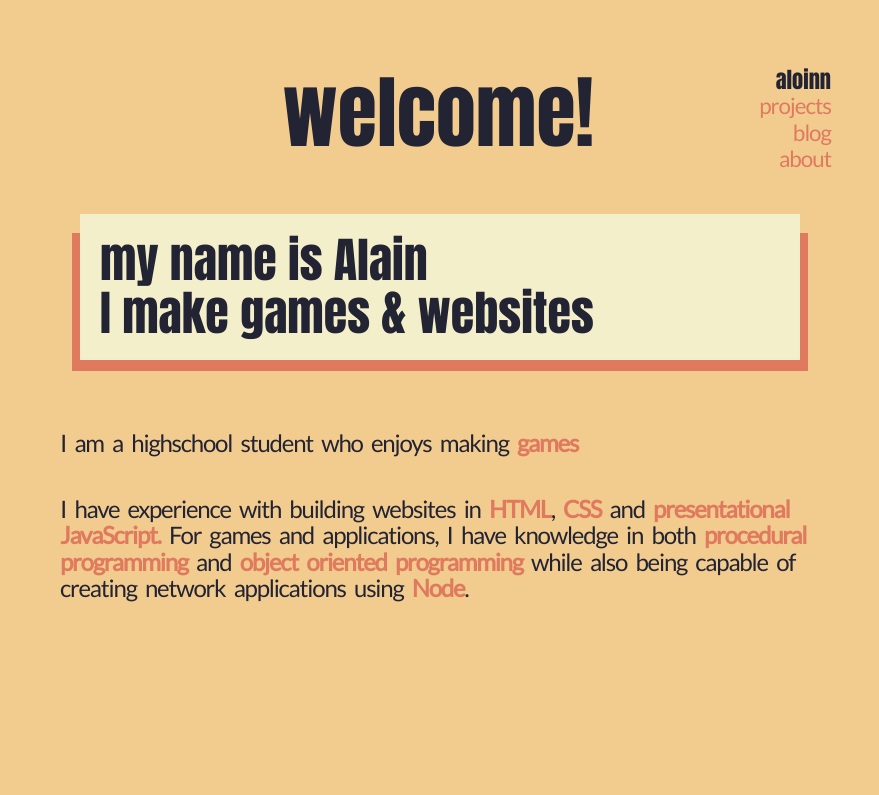
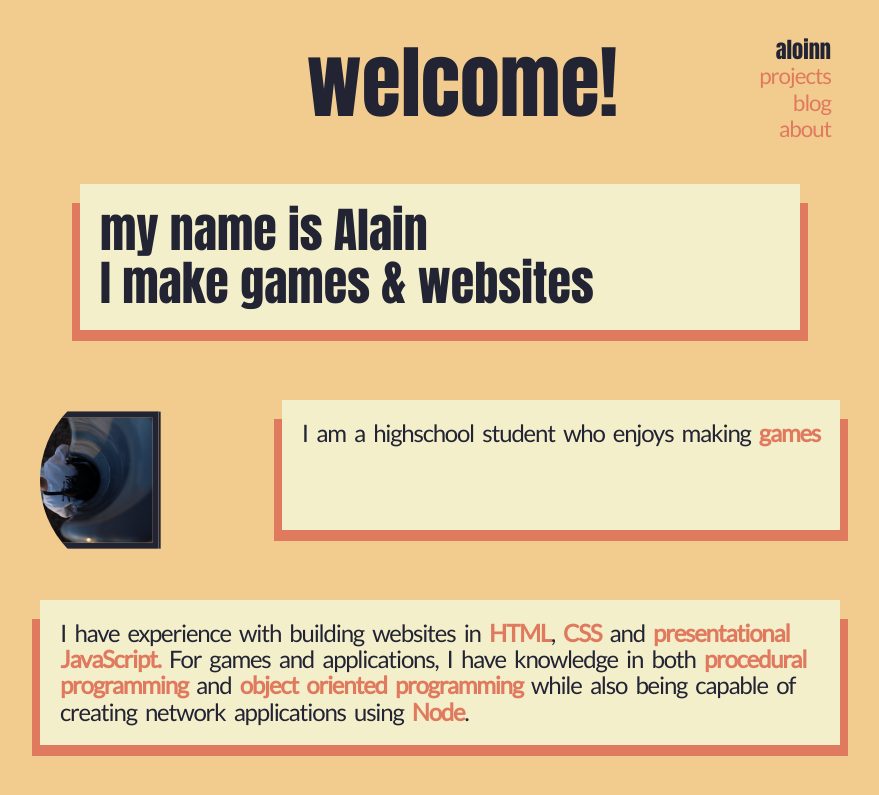
Before and after one commit to Aloinn/BLOG, a Jekyll site: the page built from index.html, in a window 1280 px wide. Shown: the top 795 px of the page, without its empty margins (200-1079 px from the left). Built offline with Jekyll 4.4.1, drawn with Linux system fonts in a browser that asks for light colours.

Commit message:
Added picture

```diff
--- a/_layouts/default.html
+++ b/_layouts/default.html
@@ -14,8 +14,8 @@
       <nav class="flex-item flex-container flex-vertical" id="nav">
           <a href="/" class="flex-item flex-button bright bold">aloinn</a>
           <a href="/projects.html" class="flex-item flex-button bright">projects</a>
-          <a href="#" class="flex-item flex-button bright">blog</a>
-          <a href="#" class="flex-item flex-button bright">about</a>
+          <a href="/blog.html" class="flex-item flex-button bright">blog</a>
+          <a href="/about.html" class="flex-item flex-button bright">about</a>
         </nav>
       </div>
     </div>
--- a/_sass/main.scss
+++ b/_sass/main.scss
@@ -64,7 +64,7 @@ body{
   align-self:flex-end;
 }
 .space-top{
-  margin-top:60px;
+  margin-top:30px;
 }
 
 /// TEXT SETTINGS
@@ -99,6 +99,14 @@ a:hover{
   background-color: $color-pale;
 }
 
+.d2{
+  webkit-box-shadow: 0px 15px 0px 4px $color-medium;
+  -moz-box-shadow: 0px 15px 0px 4px $color-medium;
+  box-shadow: -12px 15px 0px -4px $color-medium, 12px 15px 0px -4px $color-medium;
+  margin-top:20px;
+  margin-bottom:50px;
+}
+
 .d3{
   webkit-box-shadow: 0px 15px 0px 4px $color-medium;
   -moz-box-shadow: 0px 15px 0px 4px $color-medium;
@@ -111,15 +119,30 @@ a:hover{
 
 .d4{
     margin-bottom:40px;
-  -webkit-box-shadow: 0px 22px 0px -8px $color-accent, 0px 18px 0px 8px $color-medium;
-  -moz-box-shadow:  0px 22px 0px -8px $color-accent, 0px 18px 0px 8px $color-medium;
-  box-shadow: 0px 12px 0px 10px $color-medium;
+  -webkit-box-shadow: 0px 12px 0px 8px $color-medium;
+  -moz-box-shadow:  0px 12px 0px 8px $color-medium;
+  box-shadow: 0px 12px 0px 8px $color-medium;
 }
 img{
+  image-orientation: from-image;
   box-sizing: border-box;
   width:100%;
   border: 6px solid $color-dark;
   box-shadow:0px 2px 0px 0px $color-dark;
+}
+.container-circle-image{
+  display: inline-block;
+  position: relative;
+  width: 200px;
+  height: 200px;
+  overflow: hidden;
+  border-radius: 50%;
+  box-sizing: border-box;
+}
+.circle-image{
+  width: auto;
+  height: 100%;
+  margin-left: -50px;
 }
 
 .container-image{
--- a/_sass/specific.scss
+++ b/_sass/specific.scss
@@ -1,7 +1,7 @@
 #title{
   flex:10;
   text-align: center;
-
+  margin-left:50px;
   padding:10px 0px 40px 0px;
   font-size:5em;
 
@@ -14,3 +14,8 @@
   flex:1;
   background-color: transparent;
 }
+#me{
+  -webkit-transform: rotate(270deg);
+    -ms-transform: rotate(270deg);
+        transform: rotate(270deg);
+}
--- /dev/null
+++ b/blog.html
@@ -0,0 +1,4 @@
+---
+title: blog
+layout: default
+---
--- a/index.html
+++ b/index.html
@@ -9,10 +9,15 @@ layout: default
   my name is Alain</br>
   I make games & websites
   </p>
-  <p class="textbox">
-    I am a highschool student who enjoys making <b>games</b>
-  </p>
-  <p class="textbox">
+  <div class="flex-container">
+    <div class="container-circle-image">
+      <img class="circle-image" id="me" src="/assets/images/me.jpg">
+    </div>
+    <p class="textbox bgpale d2">
+      I am a highschool student who enjoys making <b>games</b>
+    </p>
+  </div>
+  <p class="textbox mini-container bgpale d2">
     I have experience with building websites in <b>HTML</b>, <b>CSS</b> and <b>presentational JavaScript.</b>
     For games and applications, I have knowledge in both <b>procedural programming</b> and
     <b>object oriented programming</b> while also being capable of creating network applications
--- a/projects.html
+++ b/projects.html
@@ -3,7 +3,7 @@ title: projects!
 layout: default
 ---
 <div class="container">
-  <p class="textbox d3 bold text-big bgpale">
+  <p class="textbox d3 bold text-medium bgpale">
     Here are some of my works
   </p>
 </div>
```
Also changed, not shown: about.html (added, +17 -0 lines), assets/images/IMG_4867.jpg (added), assets/images/me.jpg (added).
